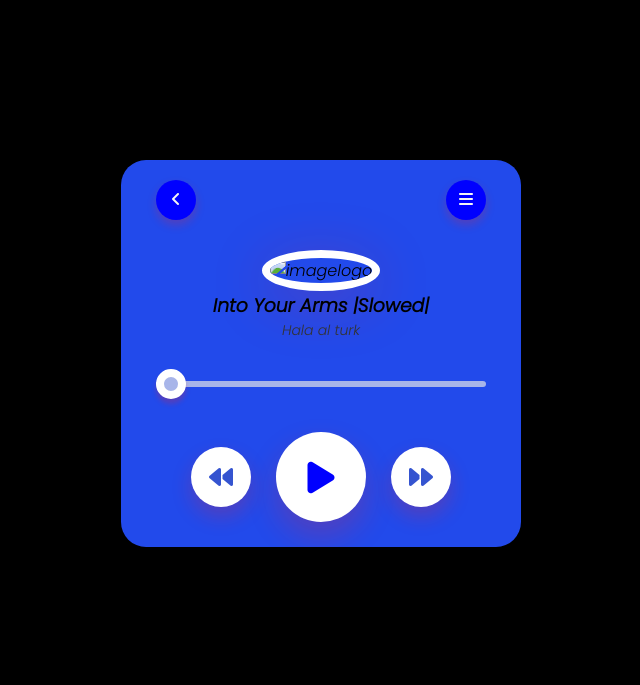
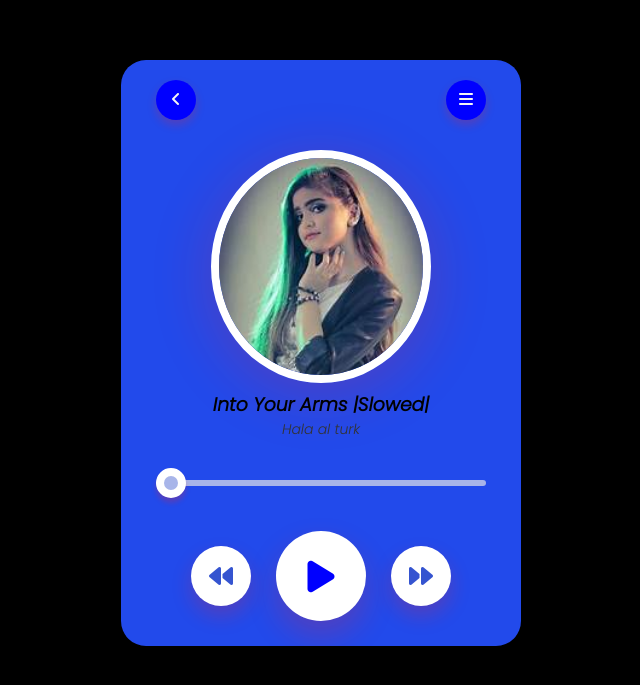
Before and after one commit to SUFIYAN2004/musicplay, a plain HTML site: page index.html in a window 1280 px wide. Shown: the part 127-812 px from the top of the page, without its empty margins (319-959 px from the left). Drawn offline with Linux system fonts and the light colour scheme.

Commit message:
Update index.html

```diff
--- a/index.html
+++ b/index.html
@@ -18,7 +18,7 @@
                     <i class="fa-solid fa-bars"></i>
                 </div>
             </nav>
-            <img src="image/logo.jpeg" alt="imagelogo" class="song-img">
+            <img src="logo.jpeg" alt="imagelogo" class="song-img">
             <h3>Into Your Arms |Slowed|</h3>
             <p> Hala al turk</p>
 
```
